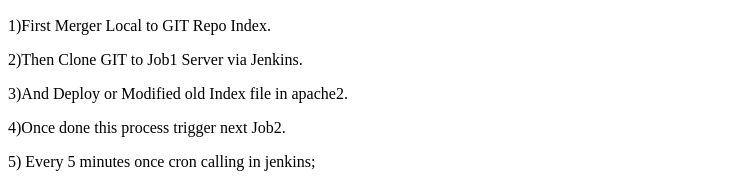
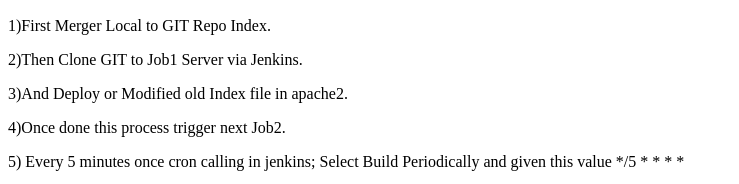
Before and after one commit to balapradeeps/firstcommit, a plain HTML site: page index.html in a window 1280 px wide. Shown: the part 25-209 px from the top of the page, without its empty margins (0-739 px from the left). Drawn offline with Linux system fonts and the light colour scheme.

Commit message:
re-alignment

```diff
--- a/index.html
+++ b/index.html
@@ -17,7 +17,7 @@
 		  <p>
 		  4)Once done this process trigger next Job2.
 		  <p>
-		  5) Every 5 minutes once cron calling in jenkins;</b Select Build Periodically and given this value  */5 * * * * >
+		  5) Every 5 minutes once cron calling in jenkins; </b> Select Build Periodically and given this value  */5 * * * *
 		  <p>
 		  balapradeeps <img src="/icons/quill.png"/>
 		</p>
```
